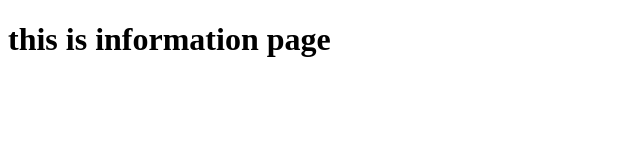
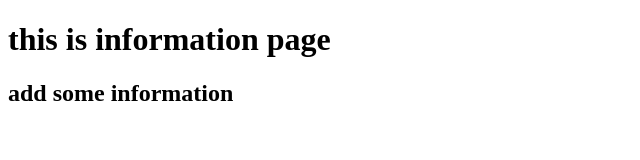
Before and after one commit to jadhavkirti854/assignment, a plain HTML site: page info.html in a window 1280 px wide. Shown: the whole page, without its empty margins (0-640 px from the left). Drawn offline with Linux system fonts and the light colour scheme.

Commit message:
add info

```diff
--- a/info.html
+++ b/info.html
@@ -5,5 +5,6 @@
 </head>
 <body>
     <h1>this is information page</h1>
+    <h2>add some information</h2>
 </body>
 </html>
```
